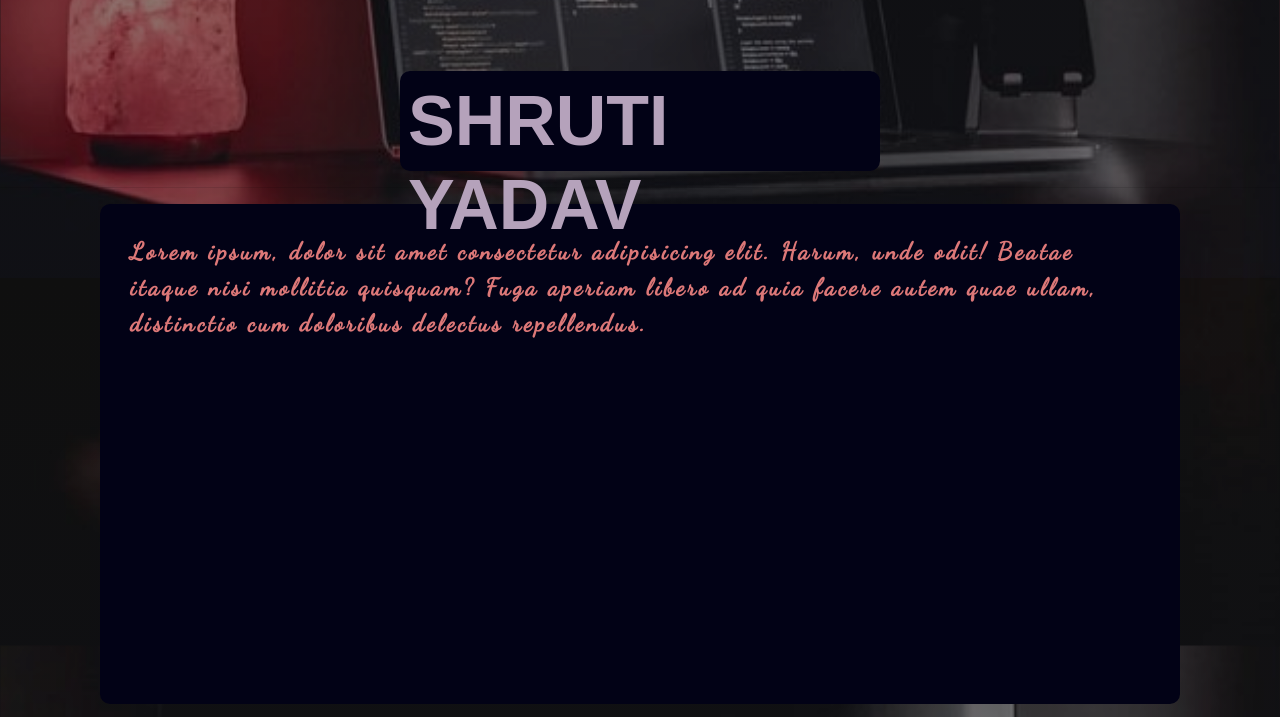
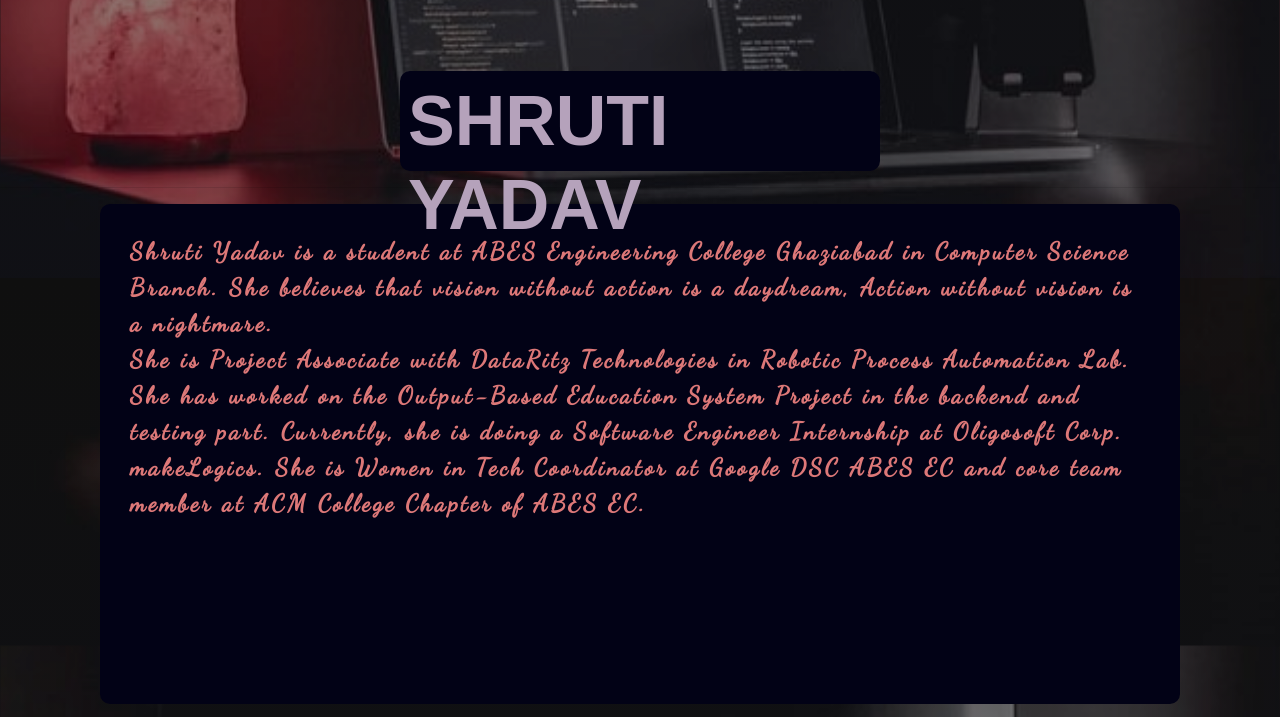
Before and after one commit to shruti01052002/Portfolio, a Python web app: template templates/index.html in a window 1280 px wide. Shown: the part 522-1239 px from the top of the page. Run offline with Jinja, Linux system fonts and the light colour scheme; the template is opened without the code that fills it, so the values that code supplies are empty; some libraries are stand-ins or nearby versions; some web fonts are replaced.

Commit message:
Update index.html

```diff
--- a/templates/index.html
+++ b/templates/index.html
@@ -68,10 +68,13 @@
   <hr>
   <div class="shruti1">
     <p>
-      Lorem ipsum, dolor sit amet consectetur adipisicing elit.
-      Harum, unde odit! Beatae itaque nisi mollitia quisquam?
-      Fuga aperiam libero ad quia facere autem quae ullam,
-      distinctio cum doloribus delectus repellendus.
+     Shruti Yadav is a student at ABES Engineering College Ghaziabad in Computer Science Branch.
+     She believes that vision without action is a daydream, Action without vision is a nightmare.
+     <br>
+     She is Project Associate with DataRitz Technologies in Robotic Process Automation Lab.
+     She has worked on the Output-Based Education System Project in the backend and testing part.
+     Currently, she is doing a Software Engineer Internship at Oligosoft Corp. makeLogics.
+     She is Women in Tech Coordinator at Google DSC ABES EC and core team member at ACM College Chapter of ABES EC.
     </p>
 
   </div>
```
